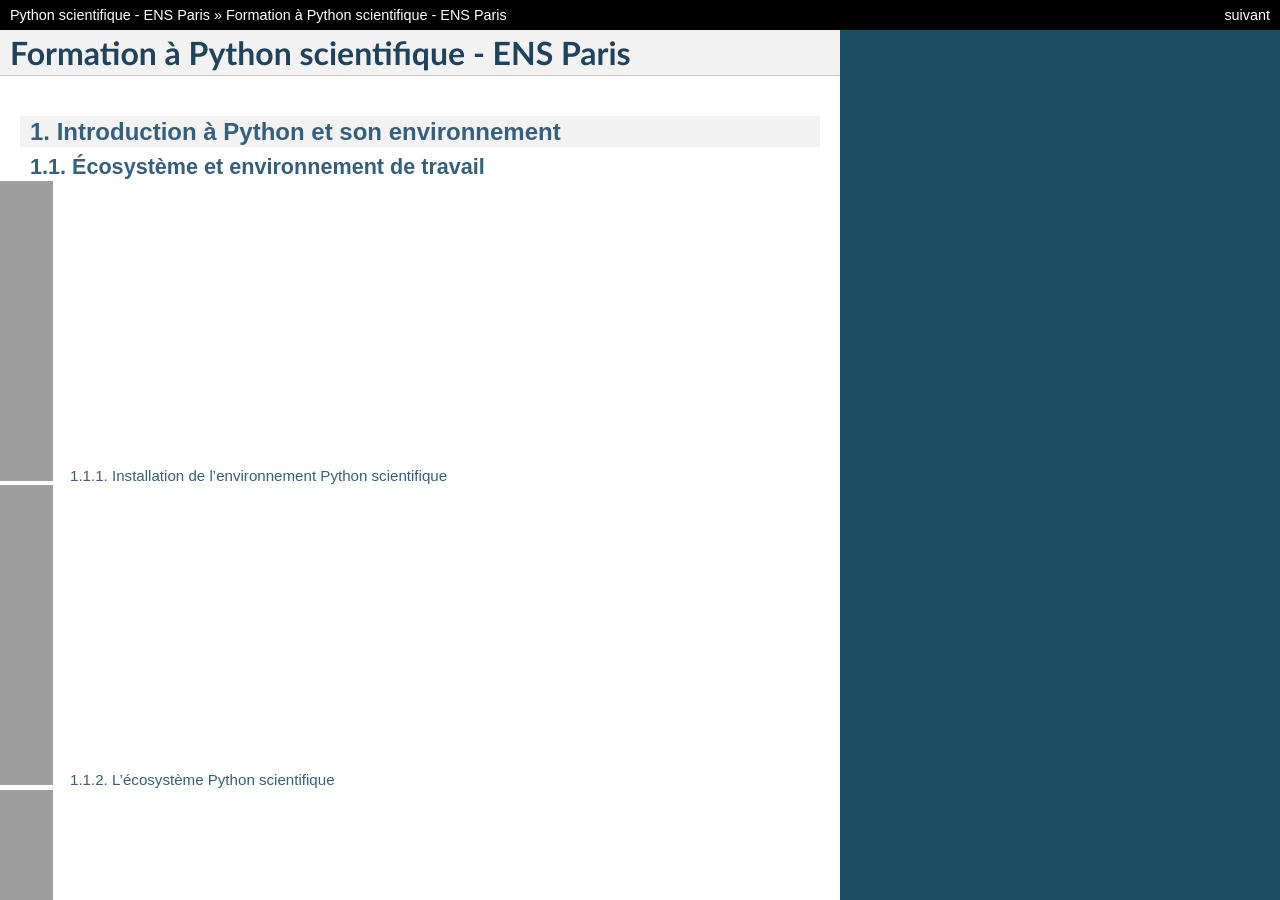
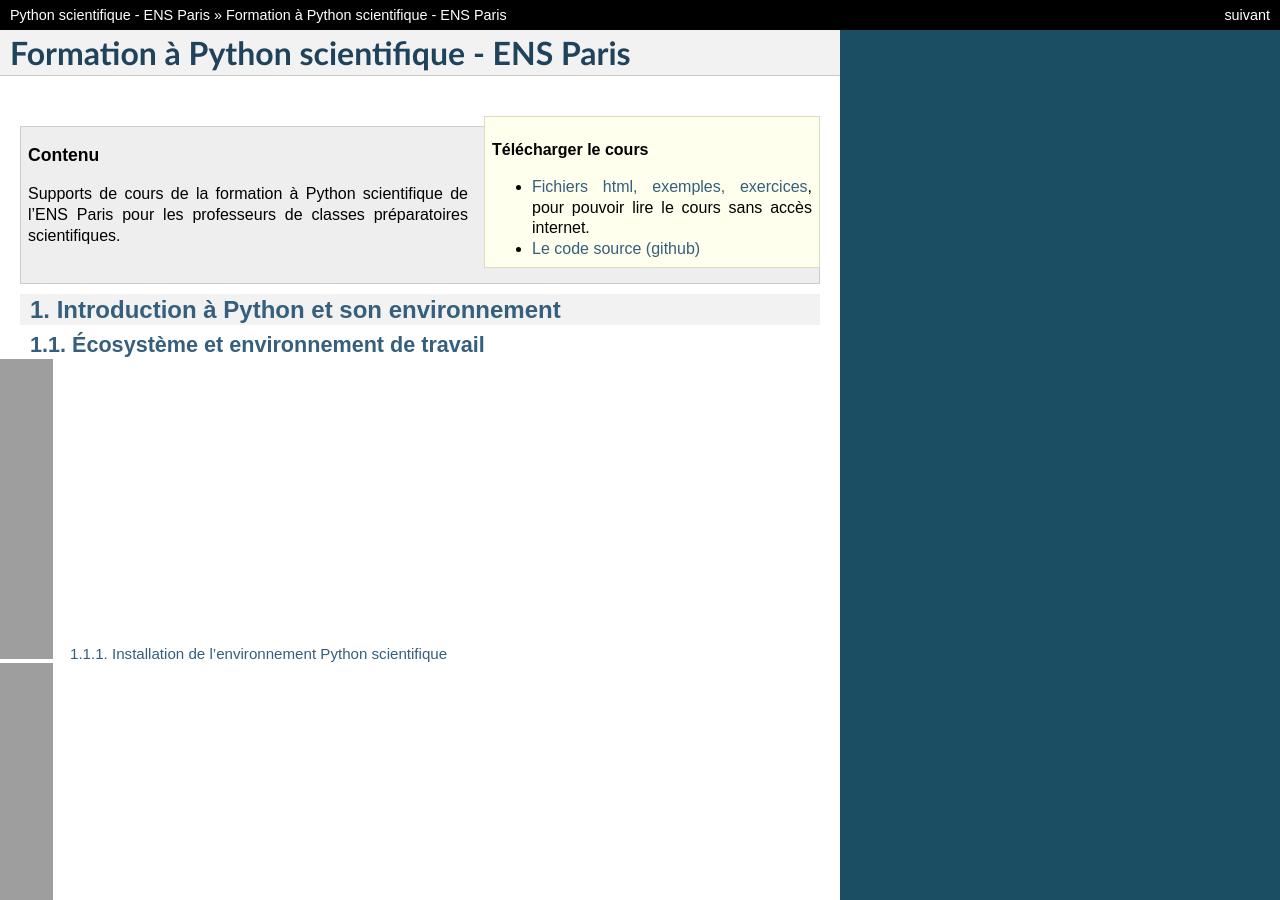
Before and after one commit to python-prepa/python-prepa, a Sphinx documentation site: the page built from ens-python-prepa/source/index.rst, in a window 1280 px wide and 900 px high. Built offline with Sphinx 7.4.7, drawn with Linux system fonts in a browser that asks for light colours; formulas are drawn with MathJax 3; pages that are not in the unit, such as notebooks, are missing from menus; the version number could not be read and is left out.

Commit message:
Link to zip file to download

```diff
--- a/ens-python-prepa/source/index.rst
+++ b/ens-python-prepa/source/index.rst
@@ -10,6 +10,20 @@
 
 .. include:: tune_toc.rst
 
+.. only:: html
+
+    .. sidebar:: Télécharger le cours
+
+       * `Fichiers html, exemples, exercices <https://github.com/python-prepa/python-prepa.github.com/zipball/master>`_, pour pouvoir lire le cours sans accès internet.
+
+       * `Le code source (github) <https://github.com/scipy-lectures/scipy-lecture-notes>`_
+
+    .. topic:: Contenu
+
+        Supports de cours de la formation à Python scientifique de l'ENS Paris
+        pour les professeurs de classes préparatoires scientifiques.
+
+
 .. toctree::
    :numbered:
 
```
